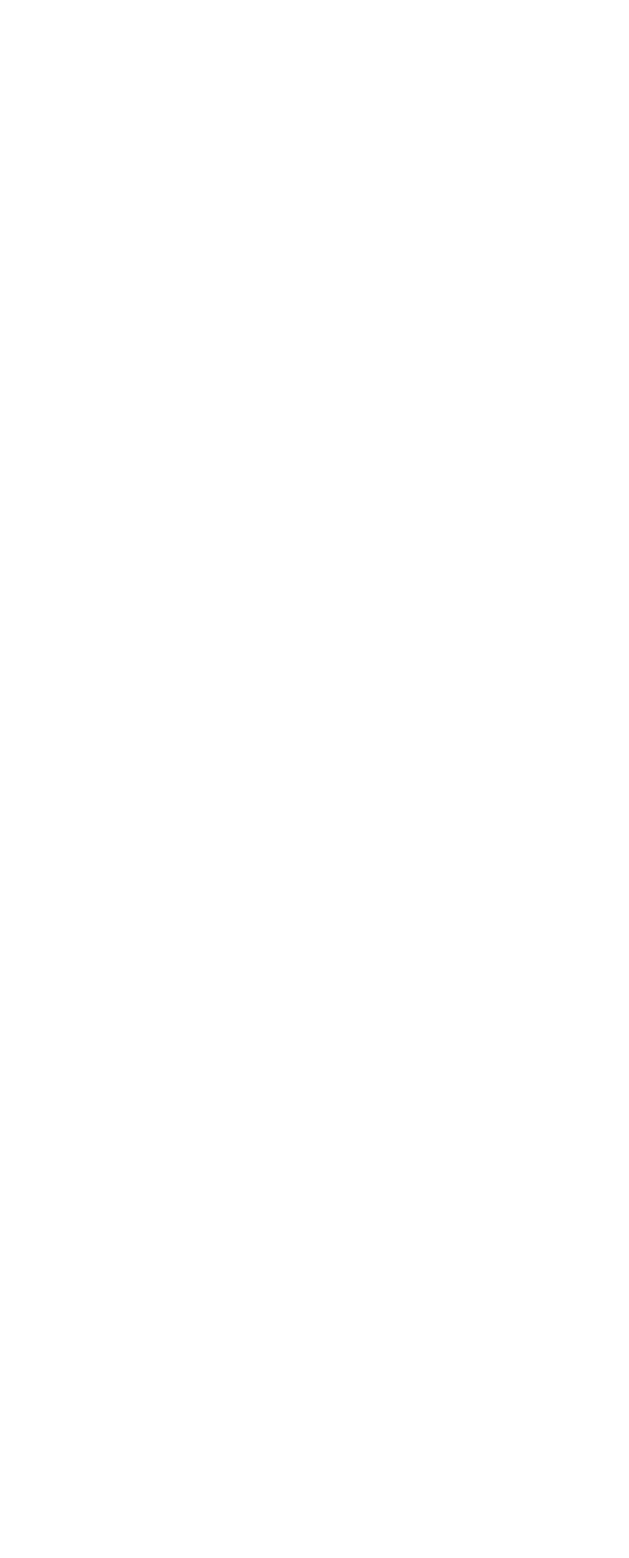
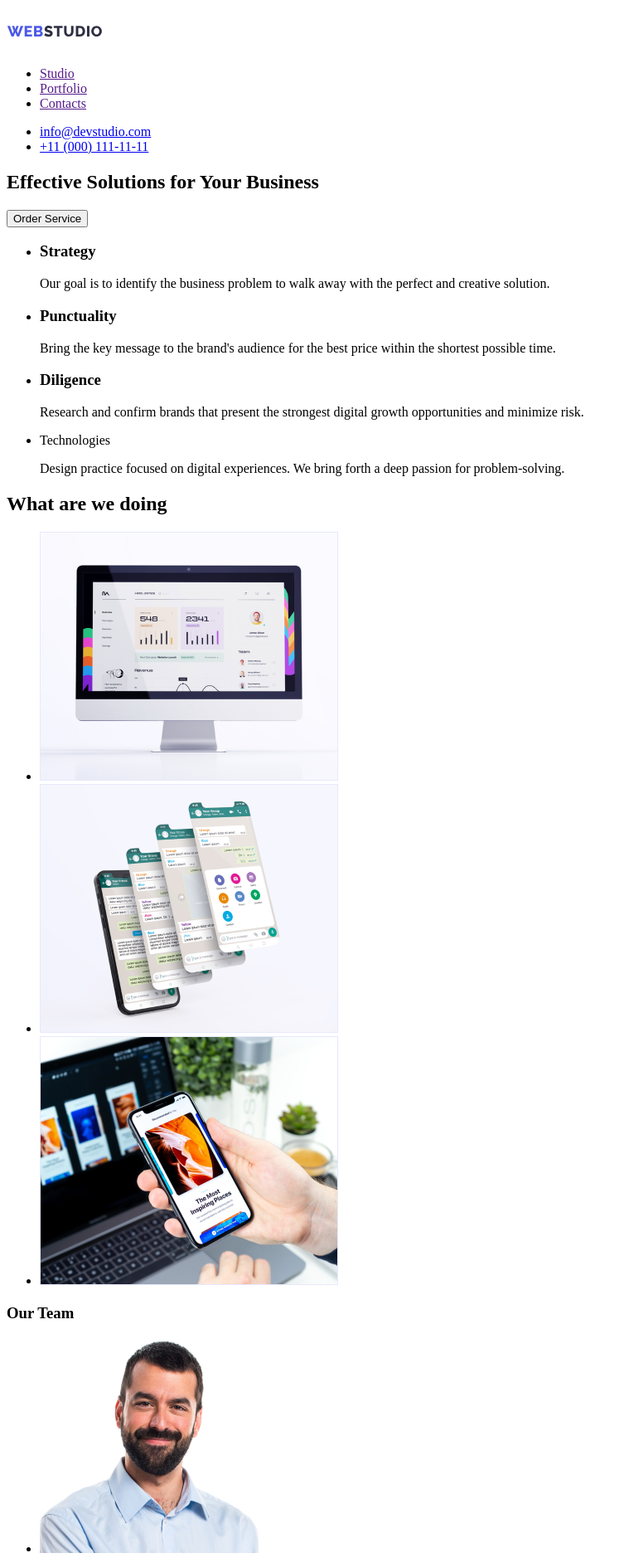
Before and after one commit to Viacheslav-Zolotoy/goit-markup-hw-01, a plain HTML site: page index.html in a window 1280 px wide. Shown: the top 1878 px of the page at 83% size, without its empty margins (0-759 px from the left). Before the commit the page ends 800 px from the top, so only its background shows below. Drawn offline with Linux system fonts and the light colour scheme.

Commit message:
Скелет сайту

```diff
--- a/index.html
+++ b/index.html
@@ -4,7 +4,156 @@
     <meta charset="UTF-8" />
     <meta http-equiv="X-UA-Compatible" content="IE=edge" />
     <meta name="viewport" content="width=device-width, initial-scale=1.0" />
-    <title>Document</title>
+    <title>Студія дизайну Webstudio</title>
   </head>
-  <body></body>
+  <body>
+    <!-- Header -->
+    <header>
+      <h1>
+        <a href="/">
+          <img src="images/Logo.svg" alt="Webstudio Logo" />
+        </a>
+      </h1>
+      <nav>
+        <ul>
+          <li>
+            <a href="">Studio</a>
+          </li>
+          <li>
+            <a href="">Portfolio</a>
+          </li>
+          <li>
+            <a href="">Contacts</a>
+          </li>
+        </ul>
+      </nav>
+      <!-- Contacts -->
+      <div>
+        <ul>
+          <li>
+            <a href="mailto:info@devstudio.com">info@devstudio.com</a>
+          </li>
+          <li>
+            <a href="tel:+11 (000) 111-11-11">+11 (000) 111-11-11</a>
+          </li>
+        </ul>
+      </div>
+    </header>
+    <!-- Main content -->
+    <main>
+      <!-- Values -->
+      <section>
+        <h2>Effective Solutions for Your Business</h2>
+        <div>
+          <button type="button">Order Service</button>
+        </div>
+      </section>
+      <section>
+        <ul>
+          <li>
+            <h3>Strategy</h3>
+            <p>
+              Our goal is to identify the business problem to walk away with the
+              perfect and creative solution.
+            </p>
+          </li>
+          <li>
+            <h3>Punctuality</h3>
+            <p>
+              Bring the key message to the brand's audience for the best price
+              within the shortest possible time.
+            </p>
+          </li>
+          <li>
+            <h3>Diligence</h3>
+            <p>
+              Research and confirm brands that present the strongest digital
+              growth opportunities and minimize risk.
+            </p>
+          </li>
+          <li>Technologies</li>
+          <p>
+            Design practice focused on digital experiences. We bring forth a
+            deep passion for problem-solving.
+          </p>
+        </ul>
+      </section>
+      <!-- Demonstration -->
+      <section>
+        <h2>What are we doing</h2>
+        <ul>
+          <li>
+            <a href="/">
+              <img
+                src="/images/img-1.png"
+                alt="Монітор компʼютера з графіками"
+              />
+            </a>
+          </li>
+          <li>
+            <a href="/">
+              <img
+                src="/images/img-2.png"
+                alt="Демонстрація мобільного додатку (месенджер) на єкрані телефона"
+              />
+            </a>
+          </li>
+          <li>
+            <a href="/">
+              <img
+                src="/images/img-3.png"
+                alt="Демонстрація додатку на екрані ноутбуку і мобільного телефону,ілюстрація подорожей."
+              />
+            </a>
+          </li>
+        </ul>
+      </section>
+      <!-- Team -->
+      <section>
+        <h3>Our Team</h3>
+        <ul>
+          <li>
+            <a href="/">
+              <img src="/images/team-1.png" alt="Фото дорослого чоловіка" />
+            </a>
+            <h4>Mark Guerrero</h4>
+            <p>Product Designer</p>
+          </li>
+          <li>
+            <a href="/">
+              <img src="/images/team-2.png" alt="Фото дорослого чоловіка" />
+            </a>
+            <h4>Tom Ford</h4>
+            <p>Frontend Developer</p>
+          </li>
+          <li>
+            <a href="/">
+              <img src="/images/team-3.png" alt="Фото молодої дівчини" />
+            </a>
+            <h4>Camila Garcia</h4>
+            <p>Marketing</p>
+          </li>
+          <li>
+            <a href="/">
+              <img src="/images/team-4.png" alt="Фото молодого хлопця" />
+            </a>
+            <h4>Daniel Wilson</h4>
+            <p>UI Designer</p>
+          </li>
+        </ul>
+      </section>
+    </main>
+    <!-- Footer -->
+    <footer>
+      <h2>
+        <a href="/">
+          <img src="/images/Logo.svg" alt="Webstudio Logo" />
+        </a>
+      </h2>
+      <p>
+        Increase the flow of customers and sales for your business with digital
+        marketing & growth solutions.
+      </p>
+    </footer>
+  </body>
 </html>
```
Also changed, not shown: images/Logo.svg (added), images/img-1.png (added), images/img-2.png (added), images/img-3.png (added), images/team-1.png (added), images/team-2.png (added), images/team-3.png (added), images/team-4.png (added), 1 other file.
